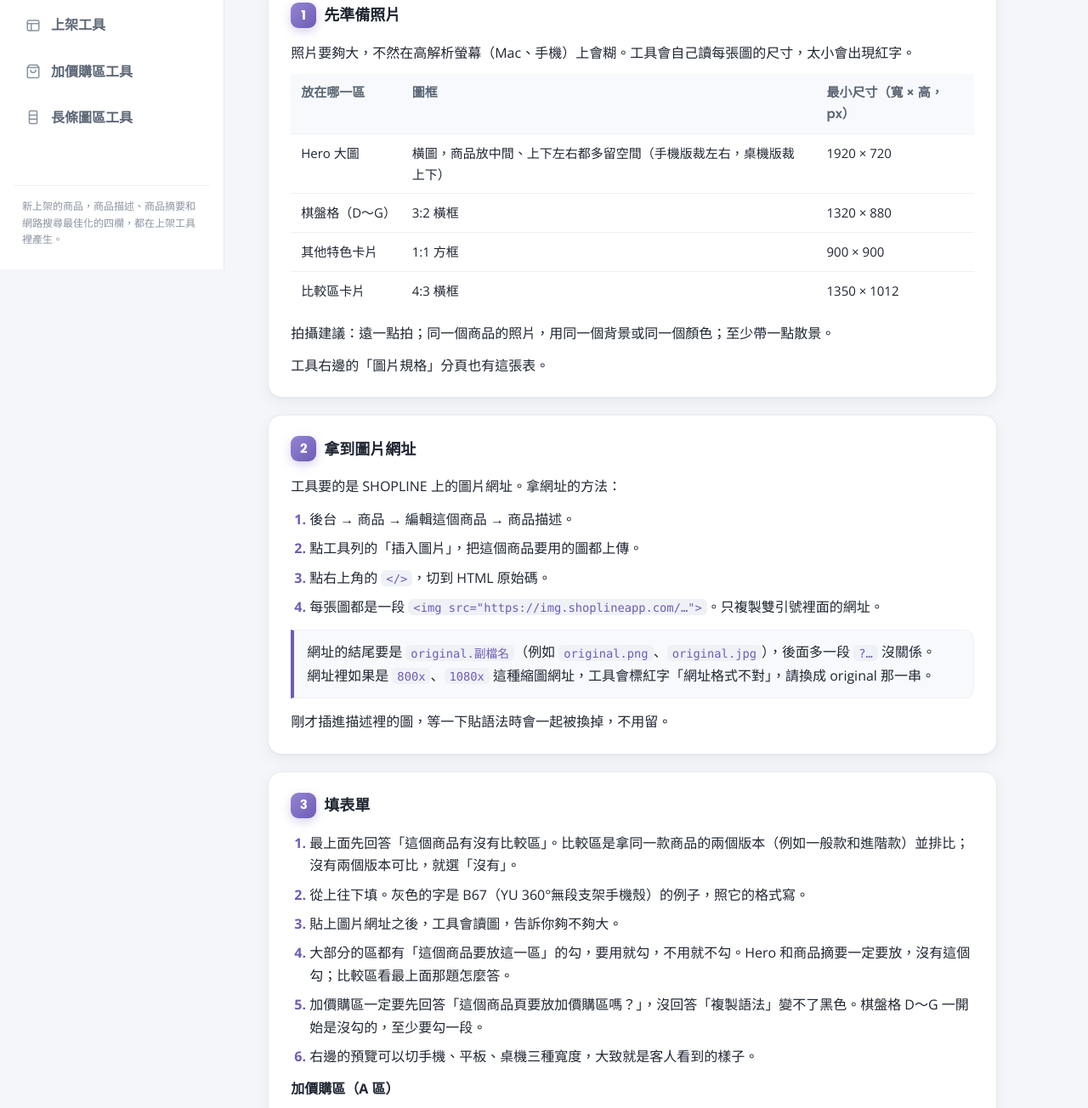
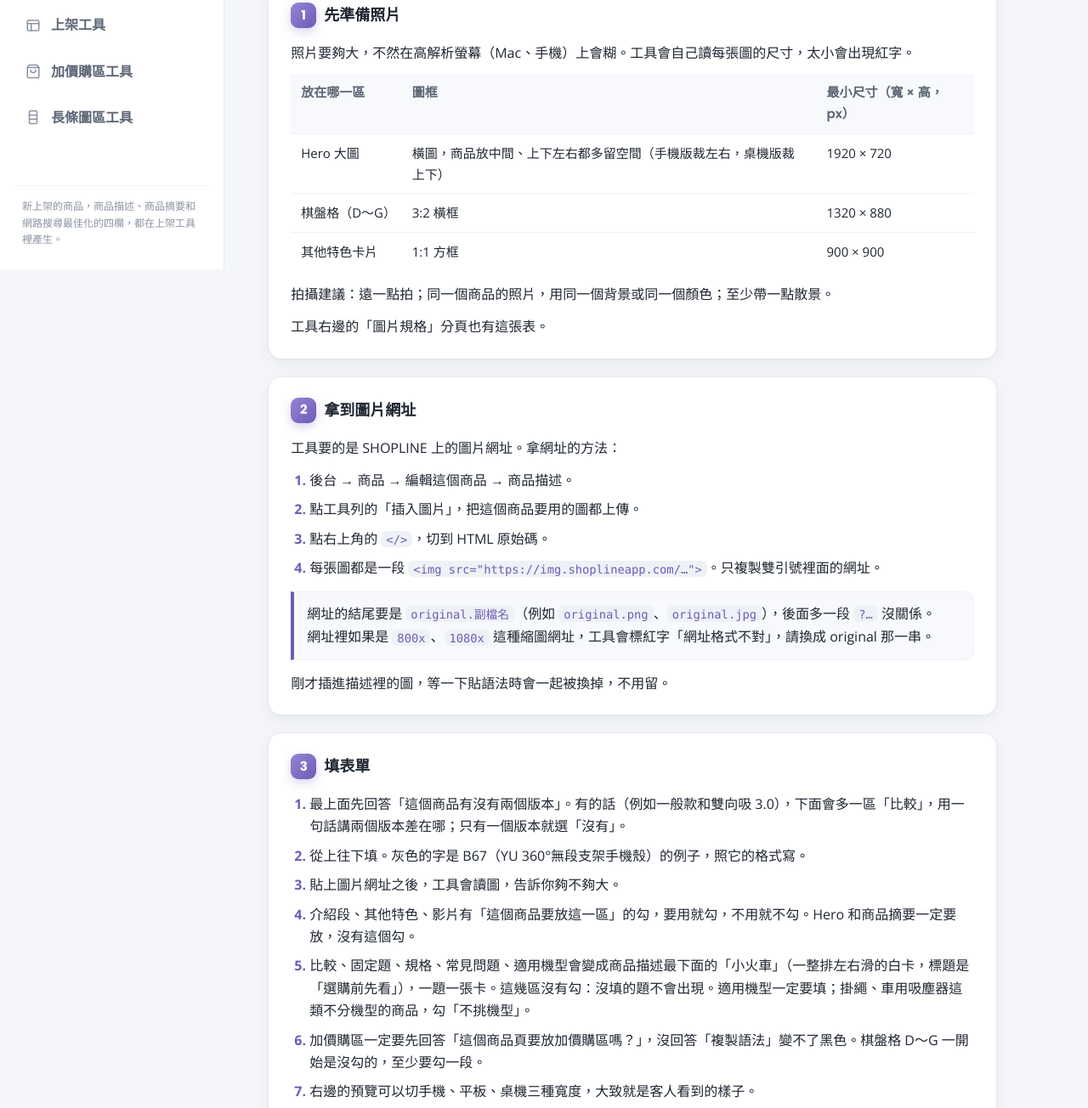
Before and after one commit to anita791122/londonimg, a plain HTML site: page product-page/listing-tool/guide.html in a window 1280 px wide. Shown: the part 483-1787 px from the top of the page at 85% size. Drawn offline with nearby package versions, Linux system fonts and the light colour scheme.

Commit message:
上架工具使用說明：第二版小火車的填法（比較、不挑機型、沒有開關），本機還沒推
- 最上面那題改成「有沒有兩個版本」
- 圖片規格表拿掉比較區卡片
- 加一條：比較、固定題、規格、常見問題、適用機型變成小火車，沒填的題不會出現；不分機型的勾「不挑機型」

Co-Authored-By: Claude Opus 5.5 <noreply@anthropic.com>

```diff
--- a/product-page/listing-tool/guide.html
+++ b/product-page/listing-tool/guide.html
@@ -61,7 +61,6 @@
         <tr><td>Hero 大圖</td><td>橫圖，商品放中間、上下左右都多留空間（手機版裁左右，桌機版裁上下）</td><td>1920 × 720</td></tr>
         <tr><td>棋盤格（D～G）</td><td>3:2 橫框</td><td>1320 × 880</td></tr>
         <tr><td>其他特色卡片</td><td>1:1 方框</td><td>900 × 900</td></tr>
-        <tr><td>比較區卡片</td><td>4:3 橫框</td><td>1350 × 1012</td></tr>
       </tbody>
     </table>
     <p>拍攝建議：遠一點拍；同一個商品的照片，用同一個背景或同一個顏色；至少帶一點散景。</p>
@@ -84,10 +83,11 @@
   <section class="card" id="form">
     <h2 class="card-h"><span class="num">3</span>填表單</h2>
     <ol>
-      <li>最上面先回答「這個商品有沒有比較區」。比較區是拿同一款商品的兩個版本（例如一般款和進階款）並排比；沒有兩個版本可比，就選「沒有」。</li>
+      <li>最上面先回答「這個商品有沒有兩個版本」。有的話（例如一般款和雙向吸 3.0），下面會多一區「比較」，用一句話講兩個版本差在哪；只有一個版本就選「沒有」。</li>
       <li>從上往下填。灰色的字是 B67（YU 360°無段支架手機殼）的例子，照它的格式寫。</li>
       <li>貼上圖片網址之後，工具會讀圖，告訴你夠不夠大。</li>
-      <li>大部分的區都有「這個商品要放這一區」的勾，要用就勾，不用就不勾。Hero 和商品摘要一定要放，沒有這個勾；比較區看最上面那題怎麼答。</li>
+      <li>介紹段、其他特色、影片有「這個商品要放這一區」的勾，要用就勾，不用就不勾。Hero 和商品摘要一定要放，沒有這個勾。</li>
+      <li>比較、固定題、規格、常見問題、適用機型會變成商品描述最下面的「小火車」（一整排左右滑的白卡，標題是「選購前先看」），一題一張卡。這幾區沒有勾：沒填的題不會出現。適用機型一定要填；掛繩、車用吸塵器這類不分機型的商品，勾「不挑機型」。</li>
       <li>加價購區一定要先回答「這個商品頁要放加價購區嗎？」，沒回答「複製語法」變不了黑色。棋盤格 D～G 一開始是沒勾的，至少要勾一段。</li>
       <li>右邊的預覽可以切手機、平板、桌機三種寬度，大致就是客人看到的樣子。</li>
     </ol>
```
